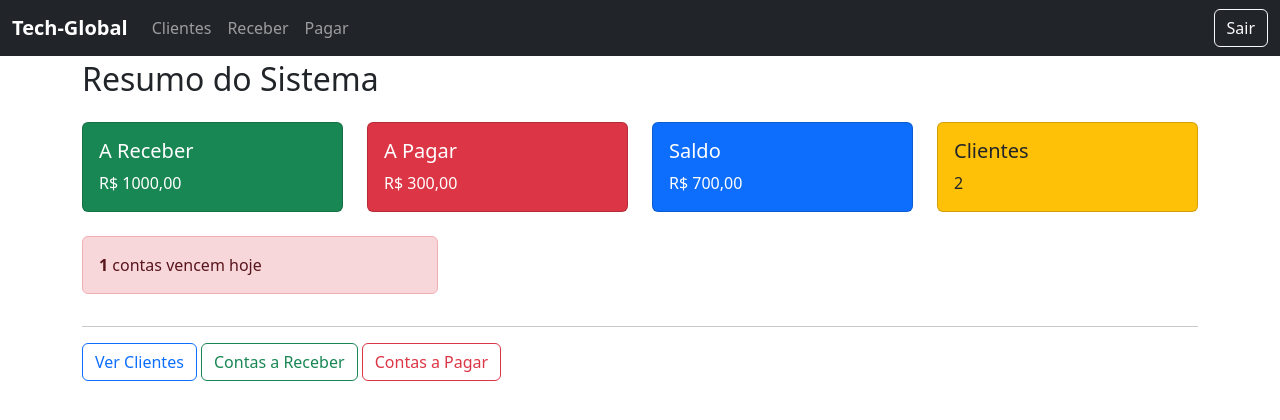
After one commit to gilbertosvlucas/Tech-Global, a Django app: page / in a window 1280 px wide. The commit adds this page. Shown: the top 420 px of the page. Run offline with Django 5.2, Linux system fonts and the light colour scheme; a user stored in the database is signed in; data comes from the database, SQL or seed files in the repository; both versions use the stored data as it was after the commit.

Commit message:
criado um layout padrão base.html

```diff
--- /dev/null
+++ b/Templates/base.html
@@ -0,0 +1,42 @@
+<!DOCTYPE html>
+<html lang="pt-br">
+<head>
+    <meta charset="UTF-8">
+    <title>{% block title %}Tech-Global{% endblock %}</title>
+    <link href="https://cdn.jsdelivr.net/npm/bootstrap@5.3.0/dist/css/bootstrap.min.css" rel="stylesheet">
+    <style>
+        body {
+            padding-top: 60px;
+        }
+        .navbar-brand {
+            font-weight: bold;
+        }
+    </style>
+</head>
+<body>
+
+<!-- NAVBAR -->
+<nav class="navbar navbar-expand-lg navbar-dark bg-dark fixed-top">
+  <div class="container-fluid">
+    <a class="navbar-brand" href="{% url 'dashboard' %}">Tech-Global</a>
+    <div class="collapse navbar-collapse">
+      <ul class="navbar-nav me-auto">
+        <li class="nav-item"><a class="nav-link" href="{% url 'lista_clientes' %}">Clientes</a></li>
+        <li class="nav-item"><a class="nav-link" href="{% url 'lista_contas_receber' %}">Receber</a></li>
+        <li class="nav-item"><a class="nav-link" href="{% url 'lista_contas_pagar' %}">Pagar</a></li>
+      </ul>
+      <form method="post" action="{% url 'logout' %}" class="d-flex">
+        {% csrf_token %}
+        <button class="btn btn-outline-light" type="submit">Sair</button>
+      </form>
+    </div>
+  </div>
+</nav>
+
+<!-- CONTEÚDO -->
+<div class="container">
+    {% block content %}{% endblock %}
+</div>
+
+</body>
+</html>
--- /dev/null
+++ b/Templates/dashboard.html
@@ -0,0 +1,54 @@
+{% extends "base.html" %}
+{% block title %}Dashboard{% endblock %}
+
+{% block content %}
+<h2 class="mb-4">Resumo do Sistema</h2>
+
+<div class="row g-4">
+    <div class="col-md-3">
+        <div class="card text-white bg-success">
+            <div class="card-body">
+                <h5 class="card-title">A Receber</h5>
+                <p class="card-text">R$ {{ total_receber|floatformat:2 }}</p>
+            </div>
+        </div>
+    </div>
+    <div class="col-md-3">
+        <div class="card text-white bg-danger">
+            <div class="card-body">
+                <h5 class="card-title">A Pagar</h5>
+                <p class="card-text">R$ {{ total_pagar|floatformat:2 }}</p>
+            </div>
+        </div>
+    </div>
+    <div class="col-md-3">
+        <div class="card text-white bg-primary">
+            <div class="card-body">
+                <h5 class="card-title">Saldo</h5>
+                <p class="card-text">R$ {{ saldo|floatformat:2 }}</p>
+            </div>
+        </div>
+    </div>
+    <div class="col-md-3">
+        <div class="card text-dark bg-warning">
+            <div class="card-body">
+                <h5 class="card-title">Clientes</h5>
+                <p class="card-text">{{ clientes_ativos }}</p>
+            </div>
+        </div>
+    </div>
+</div>
+
+<div class="row mt-4">
+    <div class="col-md-4">
+        <div class="alert alert-danger">
+            <strong>{{ vencidas_hoje }}</strong> contas vencem hoje
+        </div>
+    </div>
+</div>
+
+<hr>
+<a href="{% url 'lista_clientes' %}" class="btn btn-outline-primary">Ver Clientes</a>
+<a href="{% url 'lista_contas_receber' %}" class="btn btn-outline-success">Contas a Receber</a>
+<a href="{% url 'lista_contas_pagar' %}" class="btn btn-outline-danger">Contas a Pagar</a>
+{% endblock %}
--- /dev/null
+++ b/dashboard/views.py
@@ -0,0 +1,22 @@
+from django.shortcuts import render
+from django.contrib.auth.decorators import login_required
+from django.db.models import Sum
+from datetime import date
+from financeiro.models import ContaReceber, ContaPagar
+from clientes.models import Cliente
+
+@login_required
+def dashboard(request):
+    total_receber = ContaReceber.objects.filter(pago=False).aggregate(total=Sum('valor'))['total'] or 0
+    total_pagar = ContaPagar.objects.filter(pago=False).aggregate(total=Sum('valor'))['total'] or 0
+    saldo = total_receber - total_pagar
+    clientes_ativos = Cliente.objects.count()
+    vencidas_hoje = ContaReceber.objects.filter(pago=False, data_vencimento=date.today()).count()
+
+    return render(request, 'dashboard.html', {
+        'total_receber': total_receber,
+        'total_pagar': total_pagar,
+        'saldo': saldo,
+        'clientes_ativos': clientes_ativos,
+        'vencidas_hoje': vencidas_hoje
+    })
--- a/sistema/urls.py
+++ b/sistema/urls.py
@@ -16,8 +16,10 @@ Including another URLconf
 """
 from django.contrib import admin
 from django.urls import path, include
+from dashboard.views import dashboard
 
 urlpatterns = [
+    path('', dashboard, name='dashboard'),
     path('admin/', admin.site.urls),
     path('clientes/', include('clientes.urls')),
     path('financeiro/', include('financeiro.urls')),
```
Also changed, not shown: Templates/Clientes/lista.html (+7 -19 lines), Templates/financeiro/contas_pagar.html (+7 -15 lines), Templates/financeiro/contas_receber.html (+7 -14 lines), db.sqlite3.
